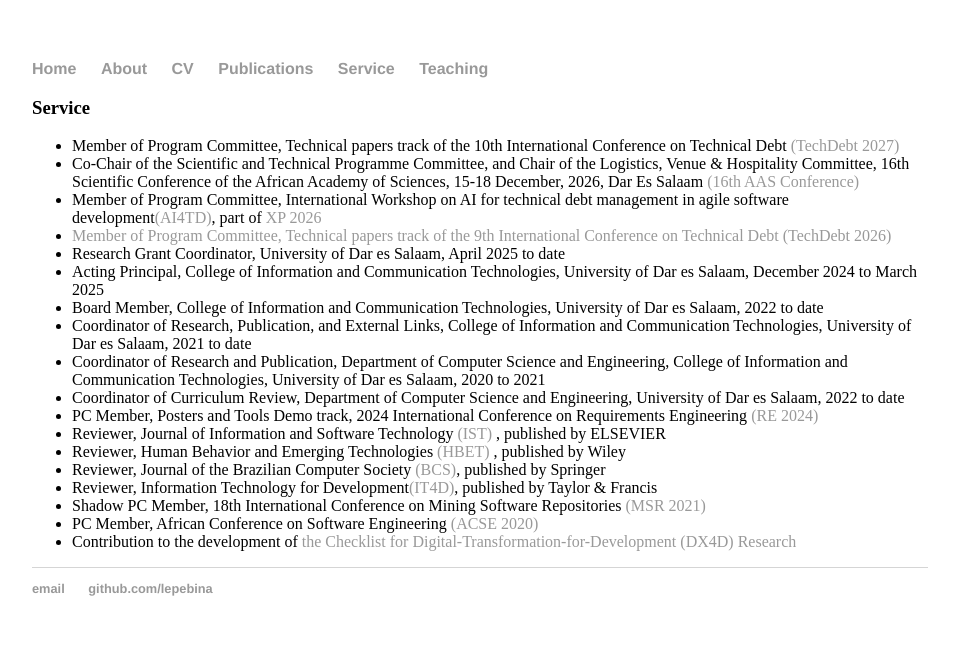
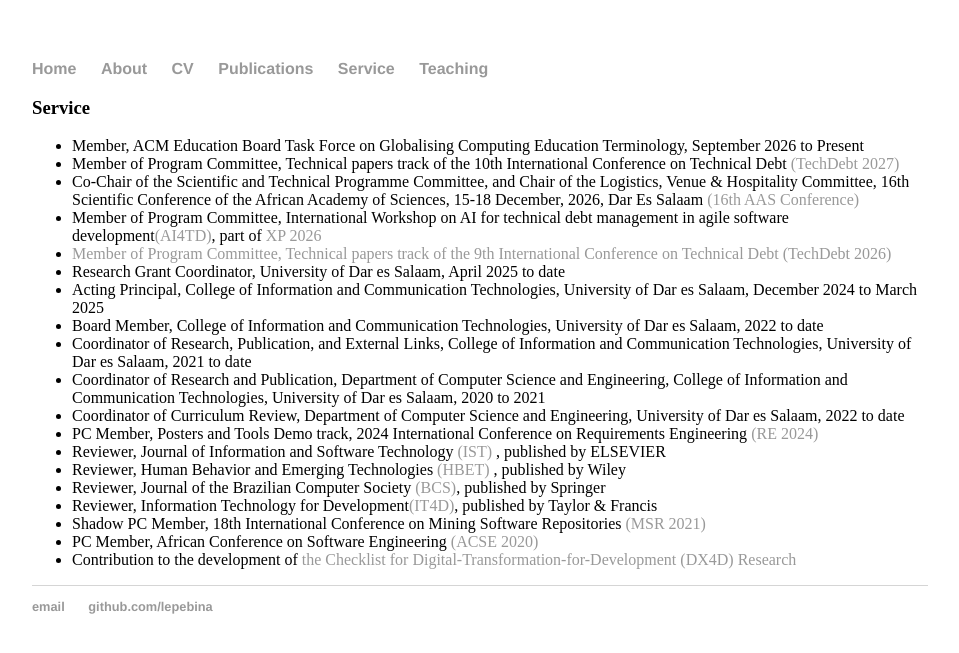
Before and after one commit to lepebina/lepebina.github.io, a Jekyll site: the page built from service.html, in a window 1280 px wide. Shown: the top 653 px of the page, without its empty margins (160-1119 px from the left). Built offline with Jekyll 4.4.1, drawn with Linux system fonts in a browser that asks for light colours.

Commit message:
Update service.html

```diff
--- a/service.html
+++ b/service.html
@@ -5,6 +5,7 @@ title: Leonard Peter Binamungu
 <div class="blurb">
 	<h3>Service</h3>
 	              <ul>
+					  <li>Member, ACM Education Board Task Force on Globalising Computing Education Terminology, September 2026 to Present</a></li>
 					  <li>Member of Program Committee, Technical papers track of the 10th International Conference on Technical Debt <a href="https://conf.researchr.org/track/TechDebt-2027/TechDebt-2027-main"> (TechDebt 2027)</a></li>
 					  <li>Co-Chair of the Scientific and Technical Programme Committee, and Chair of the Logistics, Venue & Hospitality Committee, 16th Scientific Conference of the African Academy of Sciences, 15-18 December, 2026, Dar Es Salaam
 <a href="https://aasciences.africa/events/16th-aas-scientific-conference-general-assembly">(16th AAS Conference)</a></li>
```
